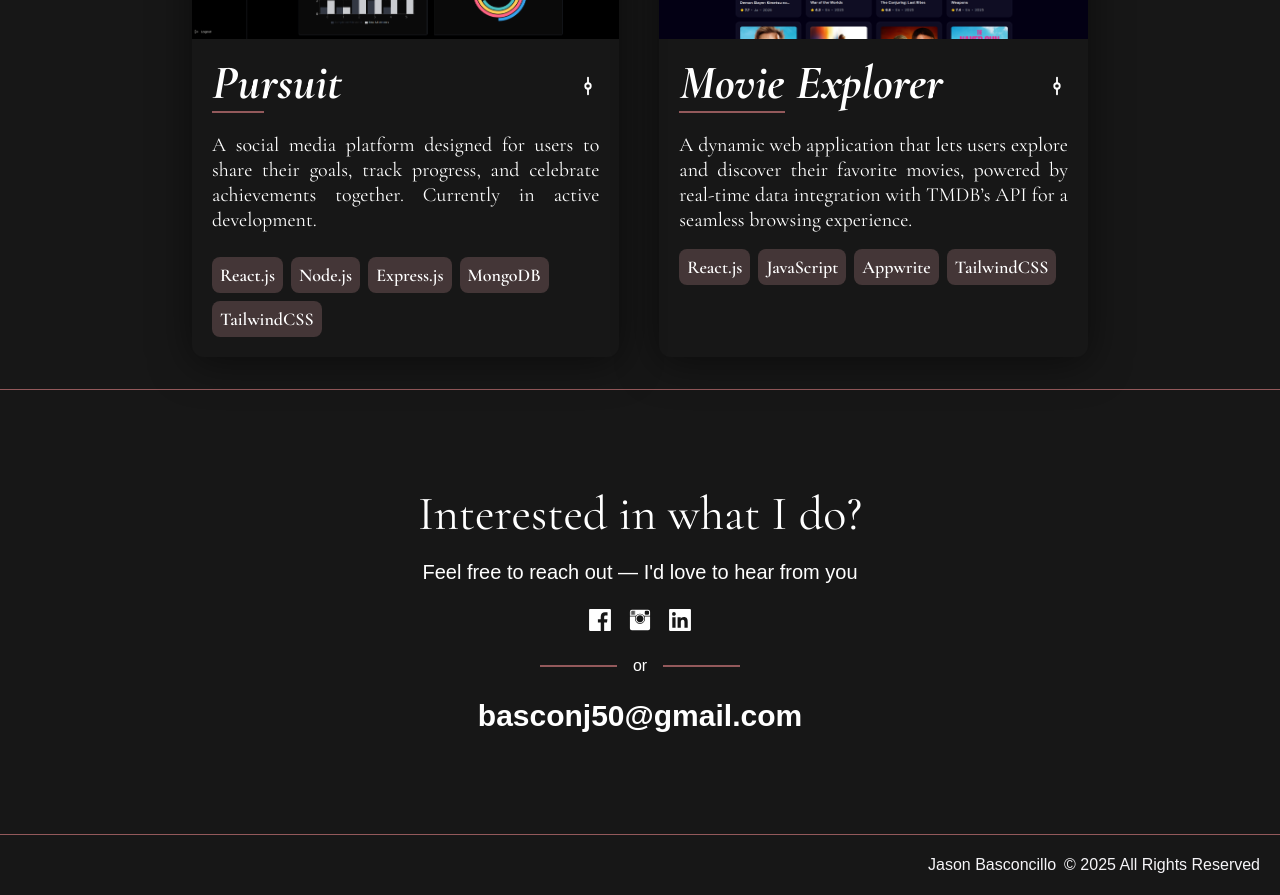
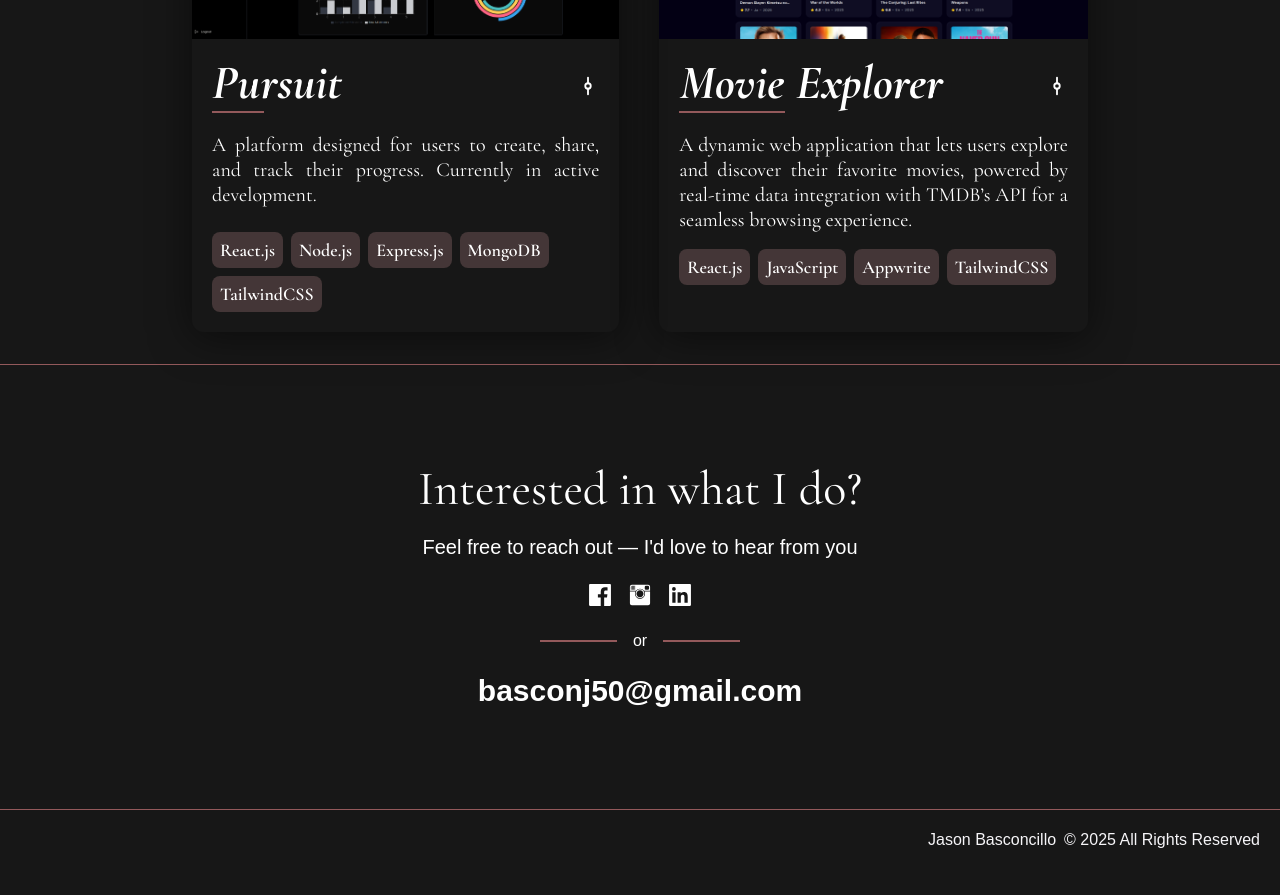
Before and after one commit to jpbascon/2025-portfolio, a React (Vite) app: page / in a window 1280 px wide. Shown: the part 2040-2935 px from the top of the page. After the commit the page ends 2910 px from the top, so only its background shows below. Built offline with nearby package versions, Linux system fonts and the light colour scheme; a web font is replaced by a local one.

Commit message:
changed pursuit's description

```diff
--- a/src/components/Projects.jsx
+++ b/src/components/Projects.jsx
@@ -40,7 +40,7 @@ const Projects = () => {
                   </a>
                 </div>
                 <div className="flex flex-col gap-6">
-                  <p className="text-base sm:text-xl/tight text-justify mt-5">A social media platform designed for users to share their goals, track progress, and celebrate achievements together. Currently in active development.</p>
+                  <p className="text-base sm:text-xl/tight text-justify mt-5">A platform designed for users to create, share, and track their progress. Currently in active development.</p>
                   <div className="flex flex-col gap-2">
                     <div className="flex flex-wrap items-center gap-2">
                       <span className="bg-[#443637] rounded-lg">
```
